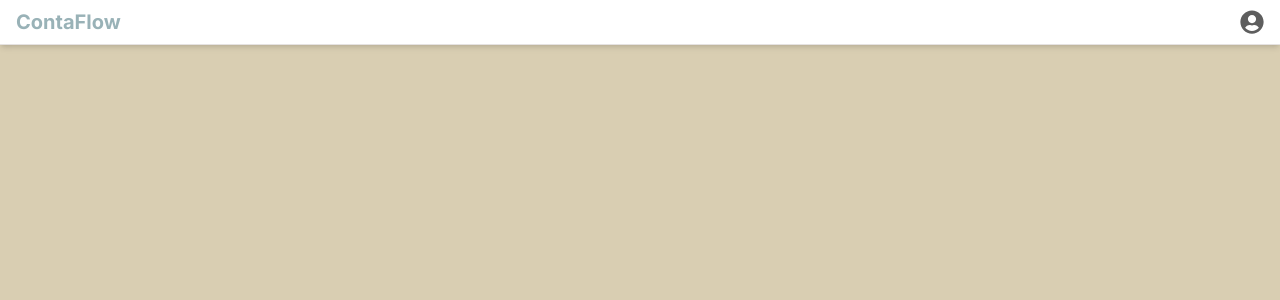
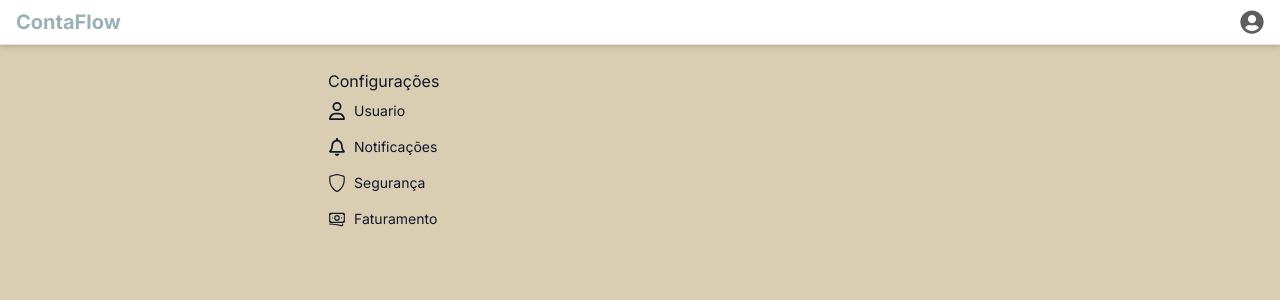
Before and after one commit to AdrianoATBS/conta-flow, a Next.js app: page /configuracoes in a window 1280 px wide. Shown: the top 300 px of the page. Built offline with nearby package versions, Linux system fonts and the light colour scheme.

Commit message:
feat(configuracoes): melhora semântica estrutural com uso de main e remoção de wrappers desnecessários

```diff
--- a/src/app/(rotas)/configuracoes/page.tsx
+++ b/src/app/(rotas)/configuracoes/page.tsx
@@ -1,8 +1,8 @@
 import ConfiguracaoPage from "@/features/painel/configuracoesPage/ConfiguracaoPage";
 export default function Configuracao(){
     return(
-        <div>
+        <main className="w-full min-h-screen flex flex-col">
             <ConfiguracaoPage />
-        </div>
+        </main>
     )
 }
--- a/src/features/painel/configuracoesPage/ConfiguracaoPage.tsx
+++ b/src/features/painel/configuracoesPage/ConfiguracaoPage.tsx
@@ -1,11 +1,12 @@
 import HeaderConfiguracoes from "./components/HeaderConfiguracoes";
+import SecaoConfiguracoes from "./components/NavConfiguracoes";
 export default function ConfiguracaoPage() {
     return (
-        <div className="w-full min-h-screen flex flex-col">
+        <div >
             <HeaderConfiguracoes />
             <div className="w-full max-w-2xl mx-auto pt-6 px-4
             flex flex-col gap-2 h-full">
-
+                <SecaoConfiguracoes />
             </div>
         </div>
     )
--- a/src/features/painel/configuracoesPage/components/HeaderConfiguracoes.tsx
+++ b/src/features/painel/configuracoesPage/components/HeaderConfiguracoes.tsx
@@ -4,7 +4,6 @@ import { Header, Logo, Icons
 
 export default function HeaderConfiguracoes() {
     return(
-        <header>
         <Header
             esquerda={<Logo EhHome={false} /> }
             centro={null}
@@ -13,6 +12,6 @@ export default function HeaderConfiguracoes() {
             }
 
         />
-        </header>
+
     )
 }
```
Lines whose indentation alone changed are shown as unchanged.
